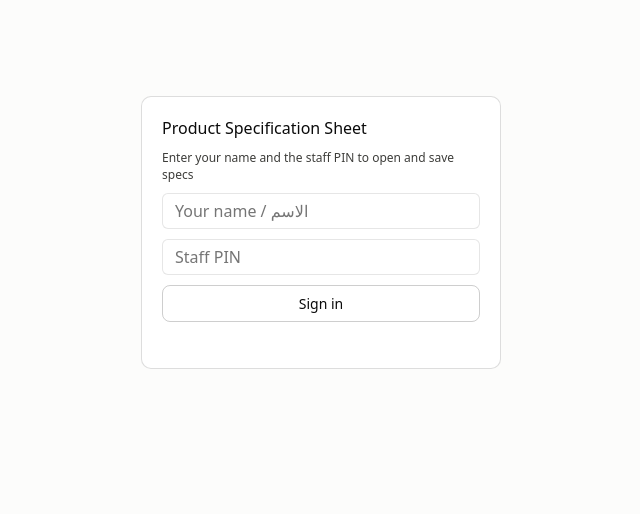
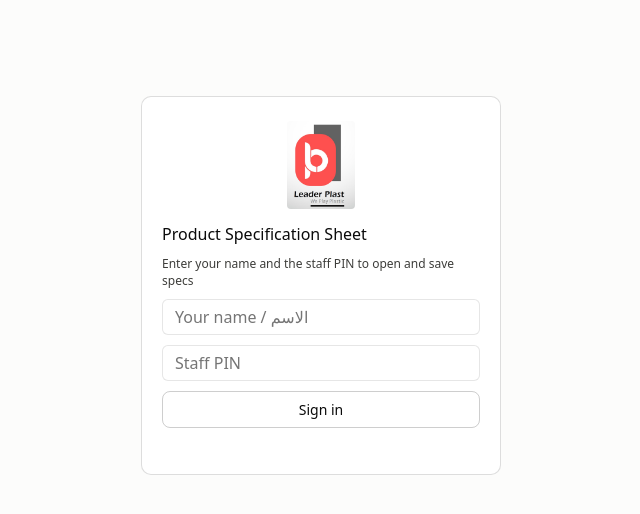
Before and after one commit to AhAbdelhamid000/product-spec-form, a plain HTML site: page index.html in a window 1280 px wide. Shown: the whole page, without its empty margins (319-959 px from the left). Drawn offline with Linux system fonts and the light colour scheme.

Commit message:
Add Leader Plast logo to the form header, sign-in screen and PDF export
Co-Authored-By: Claude Opus 5.5 <noreply@anthropic.com>

```diff
--- a/index.html
+++ b/index.html
@@ -3489,9 +3489,14 @@ body:not(.locked) #login{display:none}
 #dz-img{max-width:100%;max-height:260px;object-fit:contain;border-radius:4px;background:#fff}
 .dz-meta{font-size:13px;color:var(--color-text-secondary);word-break:break-all}
 .dz-actions{display:flex;gap:8px;flex-wrap:wrap;justify-content:center}
+/* The logo has a light background of its own, so it sits on a white tile in both themes. */
+.brand-logo{height:100px;width:auto;background:#fff;border-radius:var(--border-radius-md);padding:4px;flex-shrink:0}
+@media (max-width:640px){.brand-logo{height:80px}}
+@media print{.brand-logo{height:28mm;padding:0}}
 </style>
 
 <form id="login" class="form-header" onsubmit="signIn(event)">
+  <img src="logo.png" alt="Leader Plast — We Play Plastic" class="brand-logo" style="align-self:center;height:96px">
   <div style="font-size:16px;font-weight:500">Product Specification Sheet</div>
   <div style="font-size:12px;color:var(--color-text-secondary)">Enter your name and the staff PIN to open and save specs</div>
   <input id="login-name" autocomplete="name" placeholder="Your name / الاسم" required>
@@ -3513,9 +3518,12 @@ body:not(.locked) #login{display:none}
 
 <div class="form-header">
   <div style="display:flex;align-items:center;justify-content:space-between;margin-bottom:12px;flex-wrap:wrap;gap:8px">
+    <div style="display:flex;align-items:center;gap:14px">
+    <img src="logo.png" alt="Leader Plast — We Play Plastic" class="brand-logo">
     <div>
       <div style="font-size:16px;font-weight:500">Product Specification Sheet</div>
       <div style="font-size:12px;color:var(--color-text-secondary);margin-top:2px">مواصفة المنتج — based on LP 2016 template</div>
+    </div>
     </div>
     <div id="form-status" class="badge badge-amber">Draft</div>
   </div>
```
Also changed, not shown: logo.png (added).
